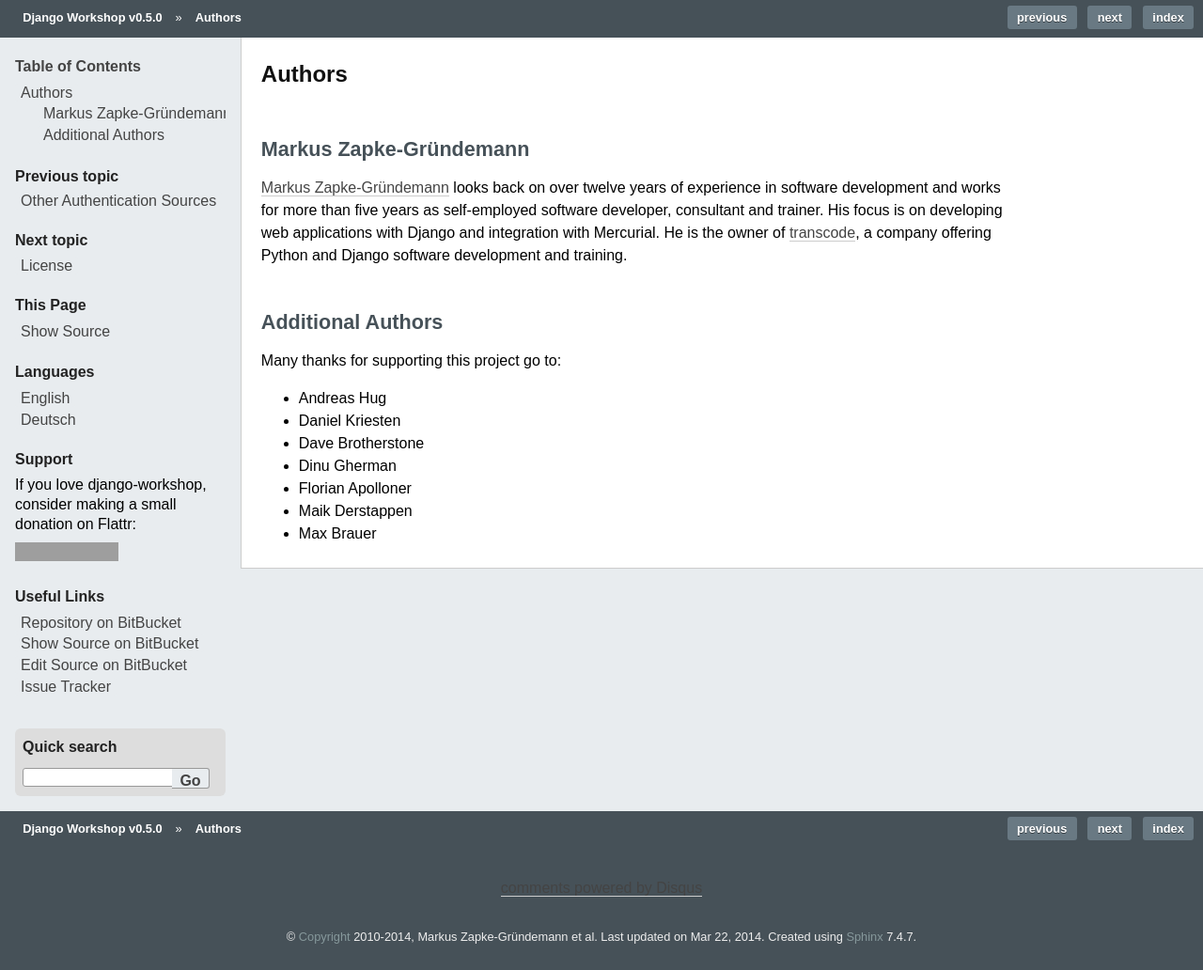
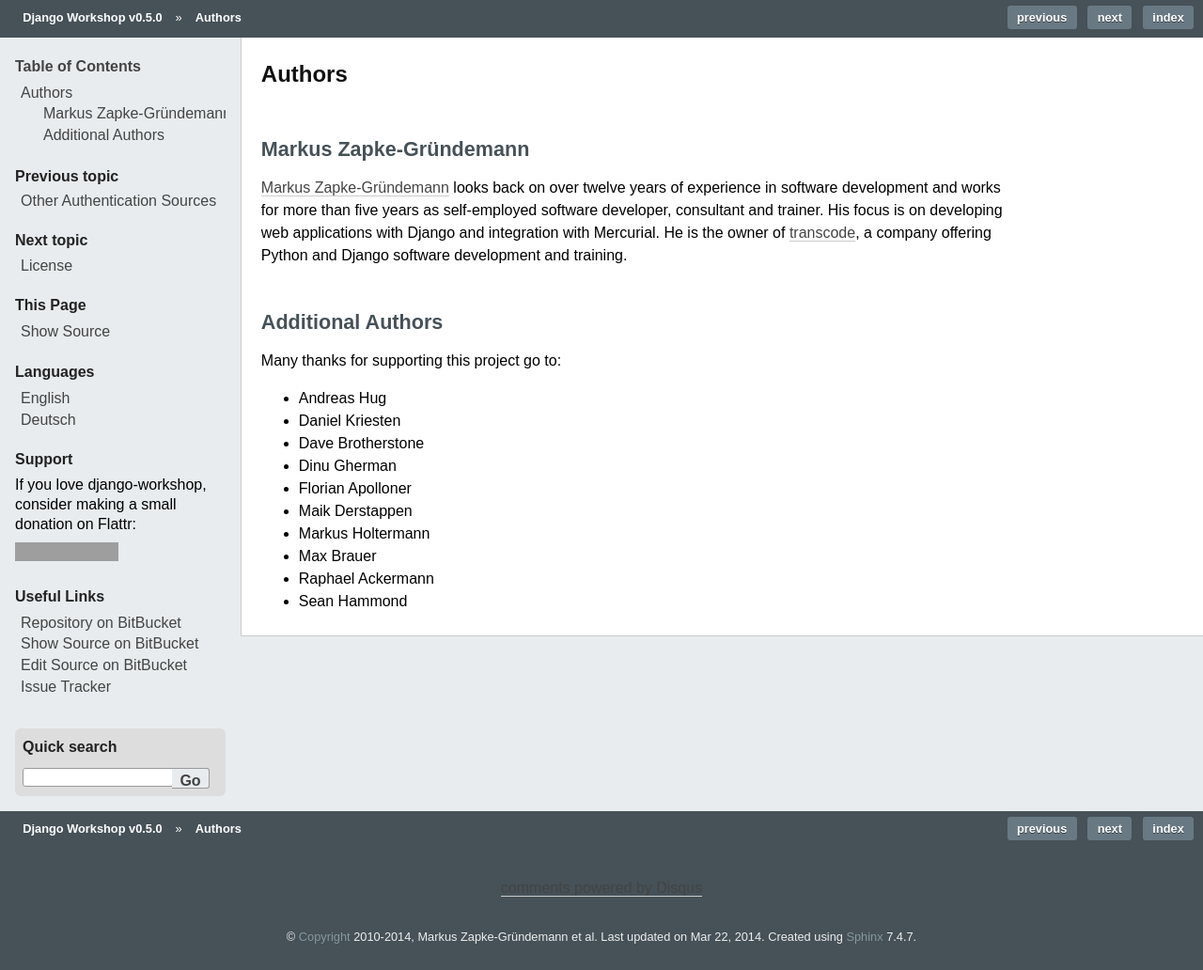
Before and after one commit to keimlink/django-workshop, a Sphinx documentation site: the page built from docs/authors.rst, in a window 1280 px wide. Shown: the whole page at 94% size. Built offline with Sphinx 7.4.7, drawn with Linux system fonts in a browser that asks for light colours; comment, search, counter and statistics services are not loaded; grey boxes are pictures that could not be loaded.

Commit message:
Extended authors list

```diff
--- a/docs/authors.rst
+++ b/docs/authors.rst
@@ -24,4 +24,7 @@
 - Dinu Gherman
 - Florian Apolloner
 - Maik Derstappen
+- Markus Holtermann
 - Max Brauer
+- Raphael Ackermann
+- Sean Hammond
```
